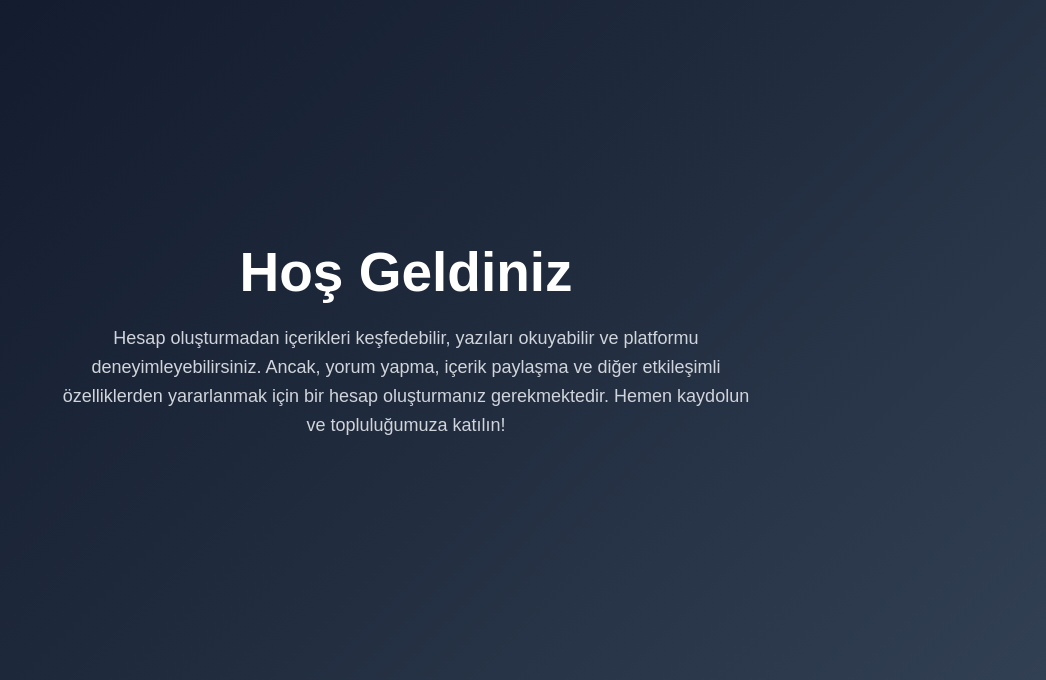
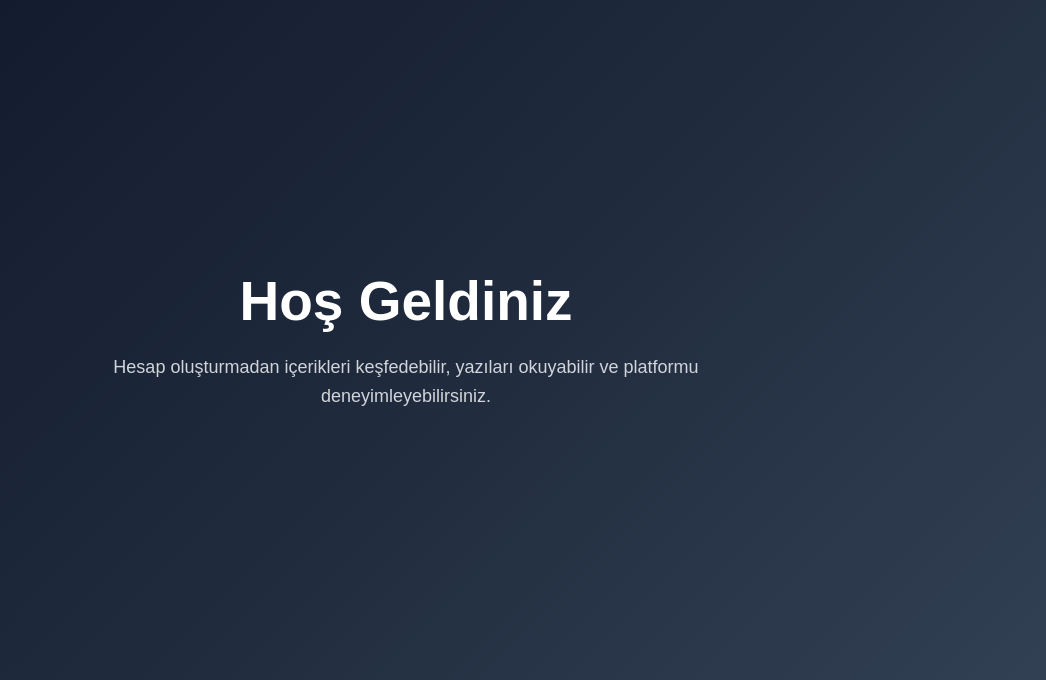
Before and after one commit to Alperen1143/blog_project, a Django app: page / in a window 1280 px wide. Shown: the part 77-757 px from the top of the page, without its empty margins (234-1280 px from the left). Run offline with Django 5.2, Linux system fonts and the light colour scheme.

Commit message:
I build the homepage

```diff
--- a/anasayfa/templates/anasayfa/home.html
+++ b/anasayfa/templates/anasayfa/home.html
@@ -10,6 +10,7 @@
 
 <style>
 
+/* RENKLER */
 :root{
     --koyu-lacivert:#0f172a;
     --lacivert:#1e293b;
@@ -26,6 +27,7 @@
     --koyu-gri:#374151;
 }
 
+/* RESET */
 *{
     margin:0;
     padding:0;
@@ -45,6 +47,8 @@ body{
 
     color:var(--beyaz);
 }
+
+/* ÜST MENÜ */
 .navbar{
     width:100%;
     display:flex;
@@ -74,6 +78,7 @@ body{
     transition:0.3s;
 }
 
+/* BUTONLAR */
 .giris-navbar{
     background:var(--beyaz);
     color:var(--siyah);
@@ -114,6 +119,8 @@ body{
     color:var(--gri);
     line-height:1.6;
 }
+
+/* FORM */
 .container{
     width:370px;
 
@@ -146,6 +153,7 @@ body{
     margin-bottom:25px;
 }
 
+/* INPUT */
 input{
     width:100%;
     padding:14px;
@@ -165,6 +173,7 @@ input::placeholder{
     color:var(--gri);
 }
 
+/* BUTONLAR */
 .form-btn{
     width:100%;
     padding:14px;
@@ -210,11 +219,10 @@ input::placeholder{
     <p>
         Hesap oluşturmadan içerikleri keşfedebilir,
         yazıları okuyabilir ve platformu deneyimleyebilirsiniz.
-        Ancak, yorum yapma, içerik paylaşma ve diğer etkileşimli özelliklerden yararlanmak için bir hesap oluşturmanız gerekmektedir.
-        Hemen kaydolun ve topluluğumuza katılın!
     </p>
 </div>
 
+<!-- GİRİŞ SAYFASI-->
 <div class="container" id="girisForm">
     <h1>Giriş Yap</h1>
 
@@ -234,6 +242,7 @@ input::placeholder{
     </button>
 </div>
 
+<!-- KAYIT -->
 <div class="container" id="kayitForm">
     <h1>Kayıt Ol</h1>
 
```
